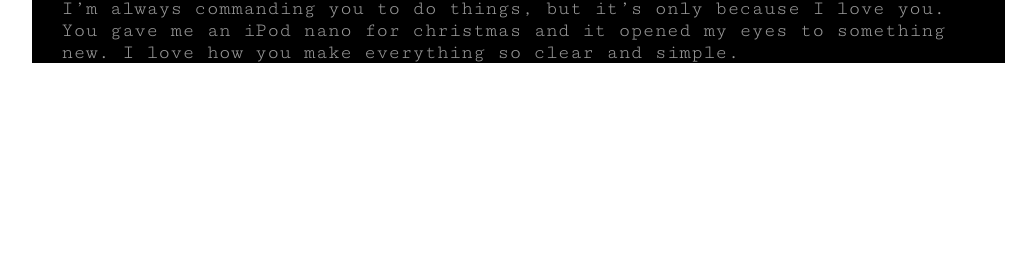
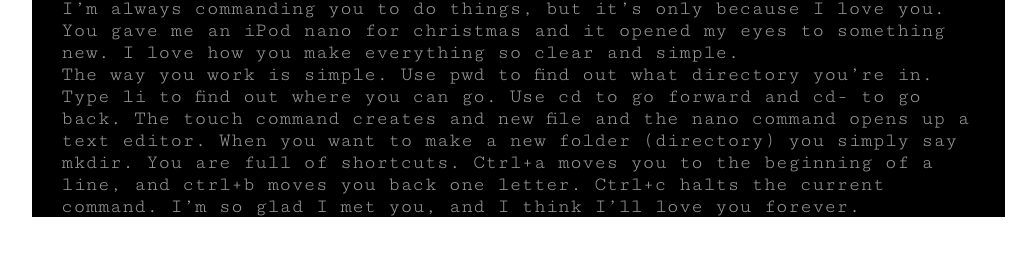
Before and after one commit to asko6532/bash-letter, a plain HTML site: page index.html in a window 1280 px wide. Shown: the part 217-472 px from the top of the page, without its empty margins (147-1183 px from the left). Drawn offline with Linux system fonts and the light colour scheme.

Commit message:
end of the letter

```diff
--- a/index.html
+++ b/index.html
@@ -26,6 +26,9 @@
 		<h2>dear bash...........</h2>
 		<div class="body-text">
 		<p>I have to tell you - I love you. Your <span class="c">touch</span> creates something new and special. You help me <span class="c">branch</span> out and explore new things. It might seem like I’m always commanding you to do things, but it’s only because I love you. You gave me an iPod <span class="c">nano</span> for christmas and it opened my eyes to something new. I love how you make everything so clear and simple.</p>
+
+		<p>The way you work is simple. Use <span class="c">pwd</span> to find out what directory you’re in. Type <span class="c">li</span> to find out where you can go. Use <span class="c">cd</span> to go forward and <span class="c">cd-</span> to go back. The <span class="c">touch </span>command creates and new file and the <span class="c">nano </span>command opens up a text editor. When you want to make a new folder (directory) you simply say <span class="c">mkdir</span>. You are full of shortcuts. <span class="c">Ctrl+a </span>moves you to the beginning of a line, and <span class="c">ctrl+b</span> moves you back one letter. <span class="c">Ctrl+c </span>halts the current command. I’m so glad I met you, and I think I’ll love you forever.</p>
+
 		</div>
 
 	</main>
```
